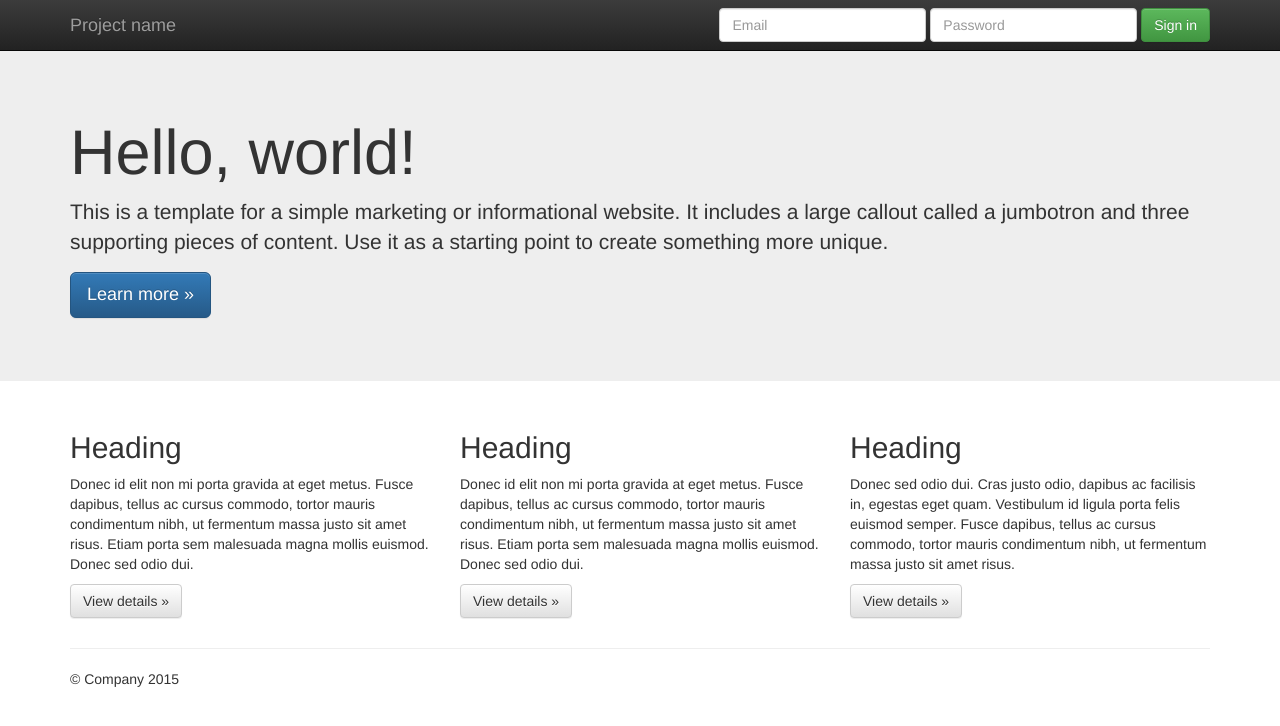
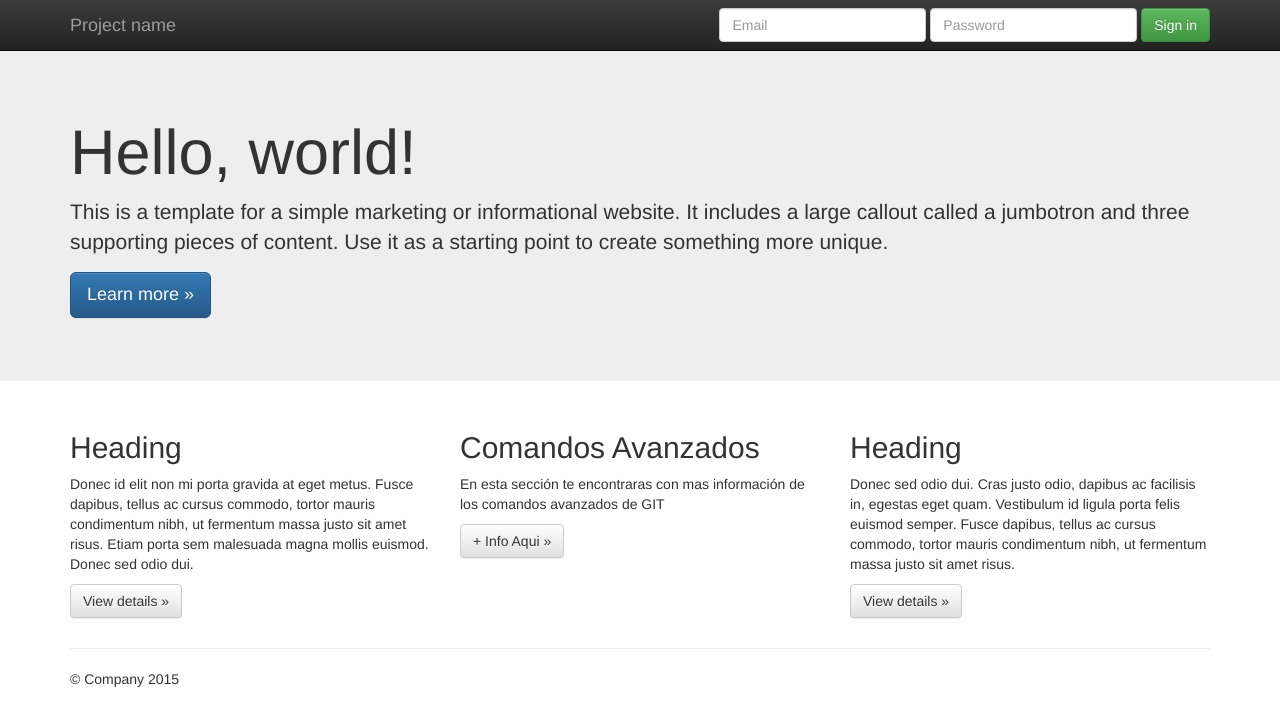
Before and after one commit to xumingo25/DemoPrueba2, a plain HTML site: page index.html in a window 1280 px wide. Drawn offline with nearby package versions, Linux system fonts and the light colour scheme.

Commit message:
Se actualiza template del proyecto. Se agrega sección de comandos avanzadados de git

```diff
--- a/index.html
+++ b/index.html
@@ -70,9 +70,9 @@
           <p><a class="btn btn-default" href="#" role="button">View details &raquo;</a></p>
         </div>
         <div class="col-md-4">
-          <h2>Heading</h2>
-          <p>Donec id elit non mi porta gravida at eget metus. Fusce dapibus, tellus ac cursus commodo, tortor mauris condimentum nibh, ut fermentum massa justo sit amet risus. Etiam porta sem malesuada magna mollis euismod. Donec sed odio dui. </p>
-          <p><a class="btn btn-default" href="#" role="button">View details &raquo;</a></p>
+          <h2>Comandos Avanzados</h2>
+          <p>En esta sección te encontraras con mas información de los comandos avanzados de GIT</p>
+          <p><a class="btn btn-default" href="#" role="button">+ Info Aqui &raquo;</a></p>
        </div>
         <div class="col-md-4">
           <h2>Heading</h2>
```
